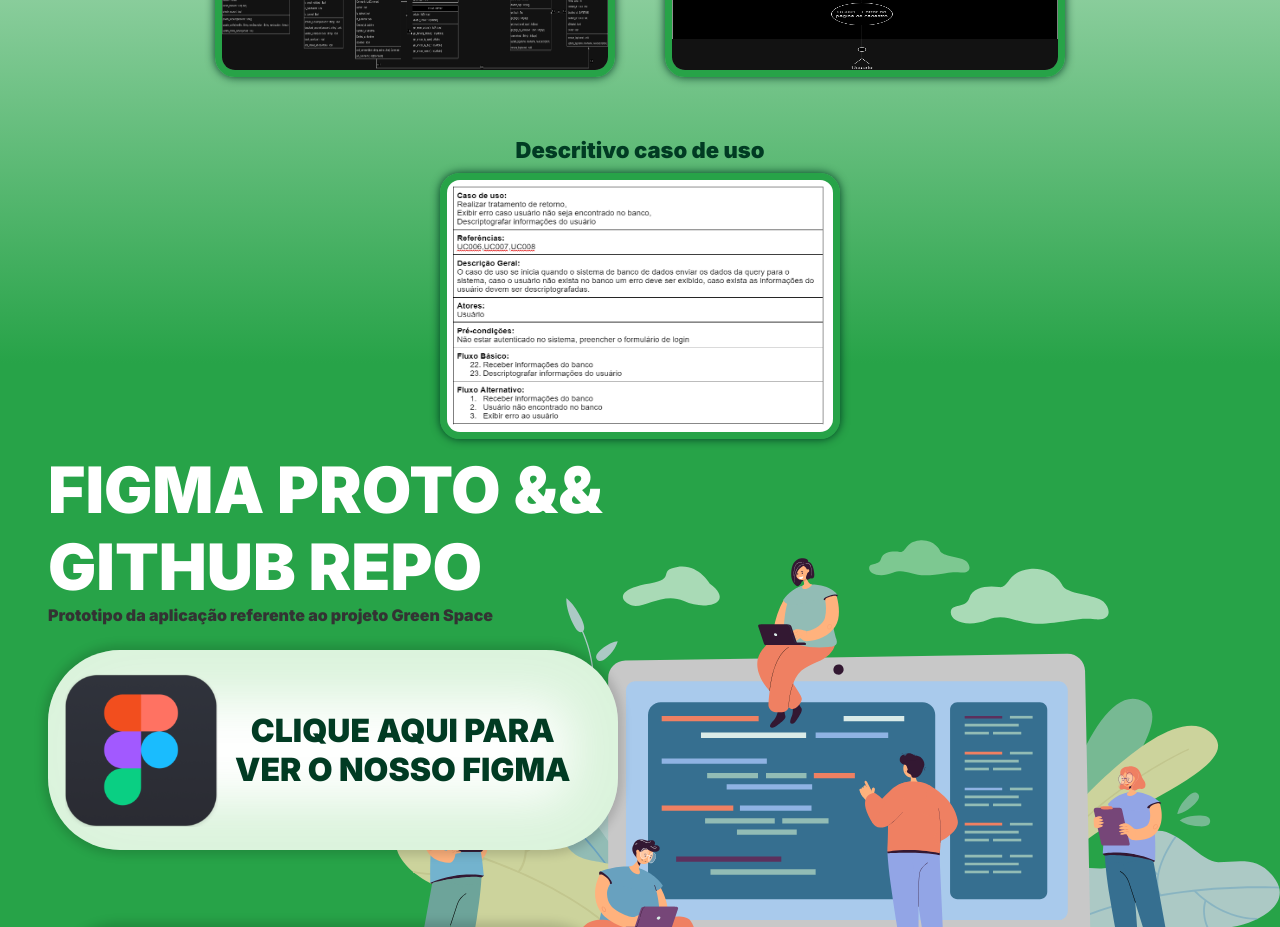
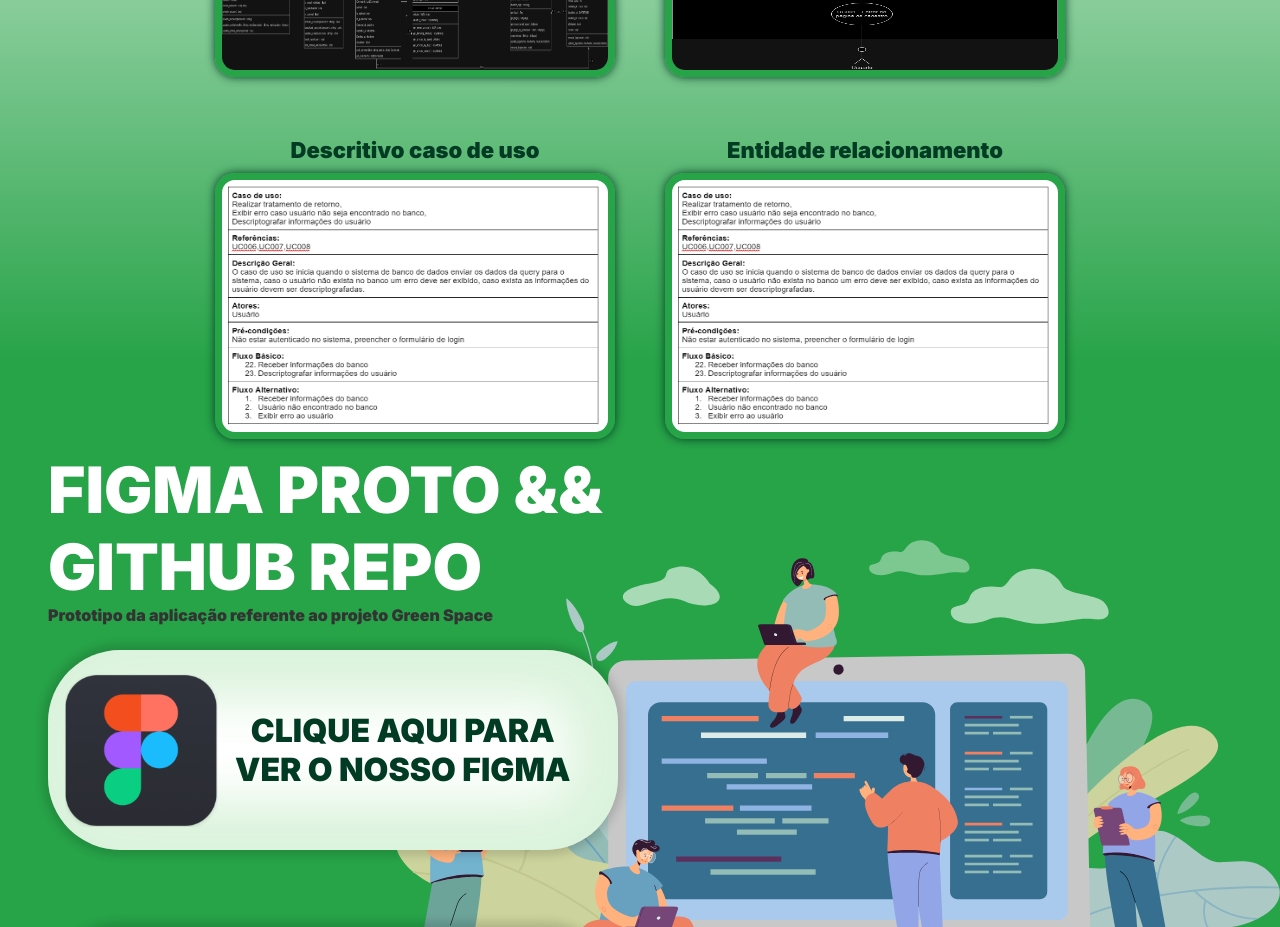
Before and after one commit to meninn/green-space-lp, a React (Vite) app: page / in a window 1280 px wide. Shown: the part 3040-3967 px from the top of the page. Built offline with nearby package versions, Linux system fonts and the light colour scheme.

Commit message:
feat: ER diagram

```diff
--- a/src/components/DiagramsSection/DiagramsSection.tsx
+++ b/src/components/DiagramsSection/DiagramsSection.tsx
@@ -52,6 +52,17 @@
                     </a>
                 </div>
 
+                <div className="diagram">
+                    <div className="title">
+                        <h3>Entidade relacionamento</h3>
+                    </div>
+                    <a href={ucDescription} target="_blank" no-referrer >
+                        <div className="img-container">
+                            <img src={listOfDiagramsImg[2]} alt="Descrição do diagrama de caso de uso" />
+                        </div>
+                    </a>
+                </div>
+
 
 
             </div>
```
